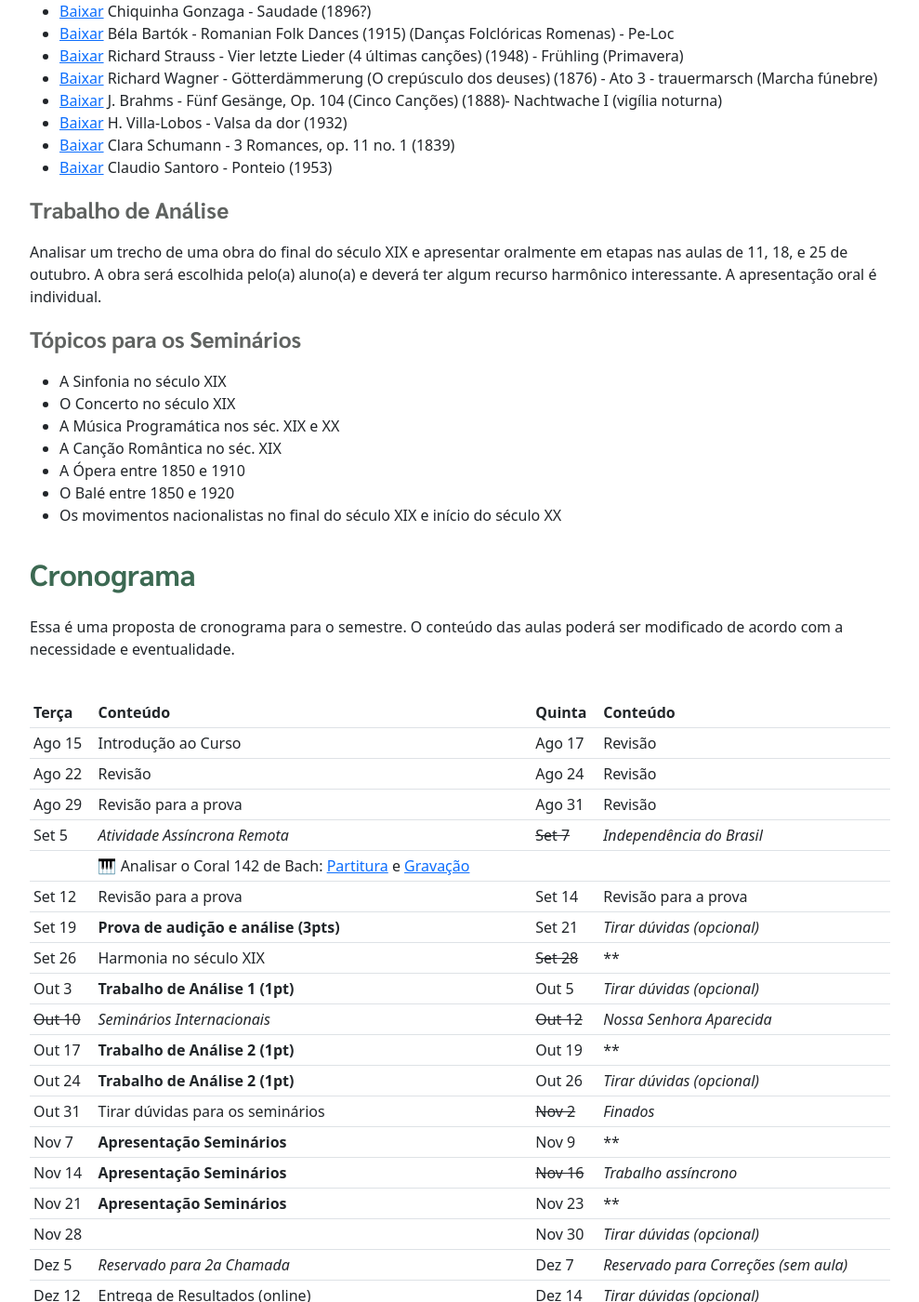
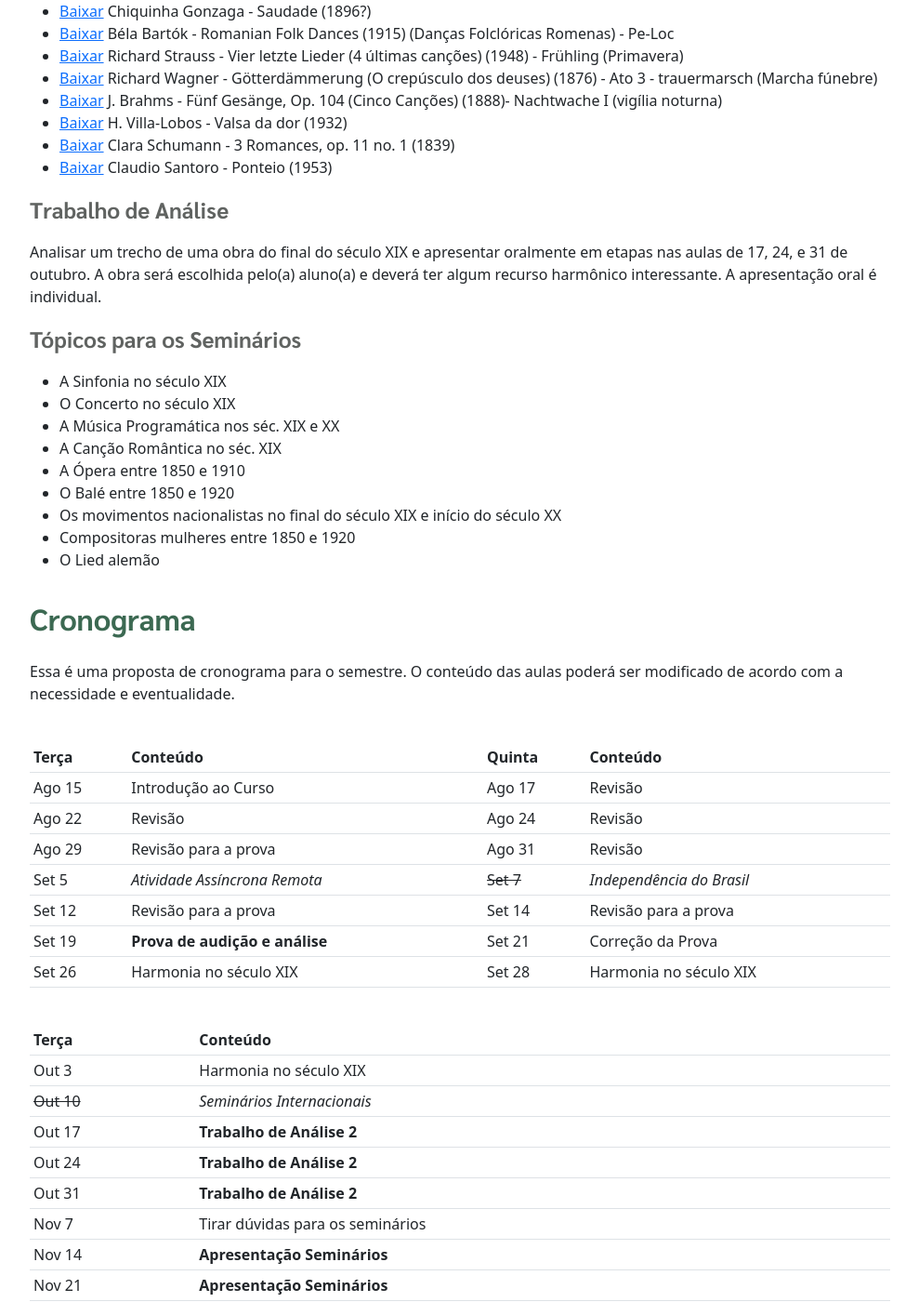
Before and after one commit to pedrokroger/pedrokroger.github.io, a Jekyll site: the page built from pages/musa76-lem8.md, in a window 1280 px wide and 1400 px high, scrolled down 1412 px. Shown: the whole window at 93% size, without its empty margins (50-1039 px from the left). Built offline with Jekyll 4.4.1, drawn with Linux system fonts in a browser that asks for light colours; some of the changed text lies outside the part shown.

Commit message:
Atualiza cronograma e avaliações de LEM 8

```diff
--- a/pages/musa76-lem8.md
+++ b/pages/musa76-lem8.md
@@ -80,7 +80,7 @@ do(a) compositor(a). Lista de Obras:
 ### Trabalho de Análise
 
 Analisar um trecho de uma obra do final do século XIX e apresentar oralmente em
-etapas nas aulas de 11, 18, e 25 de outubro. A obra será escolhida pelo(a)
+etapas nas aulas de 17, 24, e 31 de outubro. A obra será escolhida pelo(a)
 aluno(a) e deverá ter algum recurso harmônico interessante. A apresentação oral
 é individual.
 
@@ -94,7 +94,8 @@ aluno(a) e deverá ter algum recurso harmônico interessante. A apresentação o
 - A Ópera entre 1850 e 1910
 - O Balé entre 1850 e 1920
 - Os movimentos nacionalistas no final do século XIX e início do século XX
-
+- Compositoras mulheres entre 1850 e 1920
+- O Lied alemão
 
 
 ## Cronograma
@@ -102,27 +103,27 @@ aluno(a) e deverá ter algum recurso harmônico interessante. A apresentação o
 Essa é uma proposta de cronograma para o semestre. O conteúdo das aulas poderá
 ser modificado de acordo com a necessidade e eventualidade.
 
-| Terça      | Conteúdo                                                          | Quinta     | Conteúdo                              |
-|------------|-------------------------------------------------------------------|------------|---------------------------------------|
-| Ago 15     | Introdução ao Curso                                               | Ago 17     | Revisão                               |
-| Ago 22     | Revisão                                                           | Ago 24     | Revisão                               |
-| Ago 29     | Revisão para a prova                                              | Ago 31     | Revisão                               |
-| Set 5      | *Atividade Assíncrona Remota*                                     | ~~Set 7~~  | _Independência do Brasil_             |
-|            | 🎹 Analisar o Coral 142 de Bach: [Partitura][21] e [Gravação][20] |            |                                       |
-| Set 12     | Revisão para a prova                                              | Set 14     | Revisão para a prova                  |
-| Set 19     | **Prova de audição e análise (3pts)**                             | Set 21     | _Tirar dúvidas (opcional)_            |
-| Set 26     | Harmonia no século XIX                                            | ~~Set 28~~ | \*\*                                  |
-| Out 3      | **Trabalho de Análise 1 (1pt)**                                   | Out 5      | _Tirar dúvidas (opcional)_            |
-| ~~Out 10~~ | _Seminários Internacionais_                                       | ~~Out 12~~ | _Nossa Senhora Aparecida_             |
-| Out 17     | **Trabalho de Análise 2 (1pt)**                                   | Out 19     | \*\*                                  |
-| Out 24     | **Trabalho de Análise 2 (1pt)**                                   | Out 26     | _Tirar dúvidas (opcional)_            |
-| Out 31     | Tirar dúvidas para os seminários                                  | ~~Nov 2~~  | _Finados_                             |
-| Nov 7      | **Apresentação Seminários**                                       | Nov 9      | \*\*                                  |
-| Nov 14     | **Apresentação Seminários**                                       | ~~Nov 16~~ | _Trabalho assíncrono_                 |
-| Nov 21     | **Apresentação Seminários**                                       | Nov 23     | \*\*                                  |
-| Nov 28     |                                                                   | Nov 30     | _Tirar dúvidas (opcional)_            |
-| Dez 5      | _Reservado para 2a Chamada_                                       | Dez 7      | _Reservado para Correções (sem aula)_ |
-| Dez 12     | Entrega de Resultados (online)                                    | Dez 14     | _Tirar dúvidas (opcional)_            |
+| Terça      | Conteúdo                         | Quinta     | Conteúdo                              |
+|------------|----------------------------------|------------|---------------------------------------|
+| Ago 15     | Introdução ao Curso              | Ago 17     | Revisão                               |
+| Ago 22     | Revisão                          | Ago 24     | Revisão                               |
+| Ago 29     | Revisão para a prova             | Ago 31     | Revisão                               |
+| Set 5      | *Atividade Assíncrona Remota*    | ~~Set 7~~  | _Independência do Brasil_             |
+| Set 12     | Revisão para a prova             | Set 14     | Revisão para a prova                  |
+| Set 19     | **Prova de audição e análise**   | Set 21     | Correção da Prova                     |
+| Set 26     | Harmonia no século XIX           | Set 28     | Harmonia no século XIX                |
 
-[20]: https://www.dropbox.com/scl/fi/ivfbpky009hffqocb35g4/Bach-Coral-142.m4a?rlkey=3chc8ykjhj76c5k16nweo6pmd&dl=0
-[21]: https://www.dropbox.com/scl/fi/366hua6q0bffjjlar7r6j/Bach-Coral-142.pdf?rlkey=t1tf8btt8w3pnhr5tjool0rvi&dl=0
+
+| Terça      | Conteúdo                         |
+|------------|----------------------------------|
+| Out 3      | Harmonia no século XIX           |
+| ~~Out 10~~ | _Seminários Internacionais_      |
+| Out 17     | **Trabalho de Análise 2**        |
+| Out 24     | **Trabalho de Análise 2**        |
+| Out 31     | **Trabalho de Análise 2**        |
+| Nov 7      | Tirar dúvidas para os seminários |
+| Nov 14     | **Apresentação Seminários**      |
+| Nov 21     | **Apresentação Seminários**      |
+| Nov 28     | **Apresentação Seminários**      |
+| Dez 5      | _Reservado para 2a Chamada_      |
+| Dez 12     | Entrega de Resultados (online)   |
```
Also changed, not shown: other parts of pages/musa76-lem8.md (+2 -2 lines).
